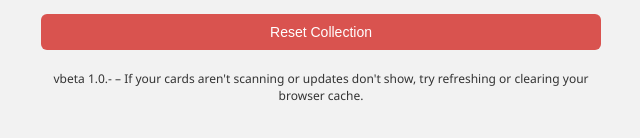
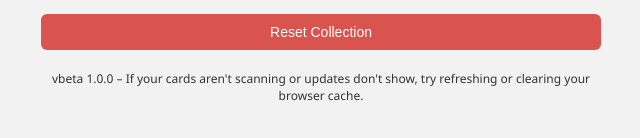
Before and after one commit to Aquawarrior7764/garcia-cards, a plain HTML site: page index.html in a window 1280 px wide. Shown: the part 562-700 px from the top of the page, 319-959 px from the left. Drawn offline with nearby package versions, Linux system fonts and the light colour scheme.

Commit message:
Update index.html

```diff
--- a/index.html
+++ b/index.html
@@ -66,7 +66,7 @@
   </script>
 
   <p style="text-align:center; font-size: 12px; margin-top: 20px;">
-    vbeta 1.0.- – If your cards aren't scanning or updates don't show, try refreshing or clearing your browser cache.
+    vbeta 1.0.0 – If your cards aren't scanning or updates don't show, try refreshing or clearing your browser cache.
   </p>
 </body>
 </html>
```
